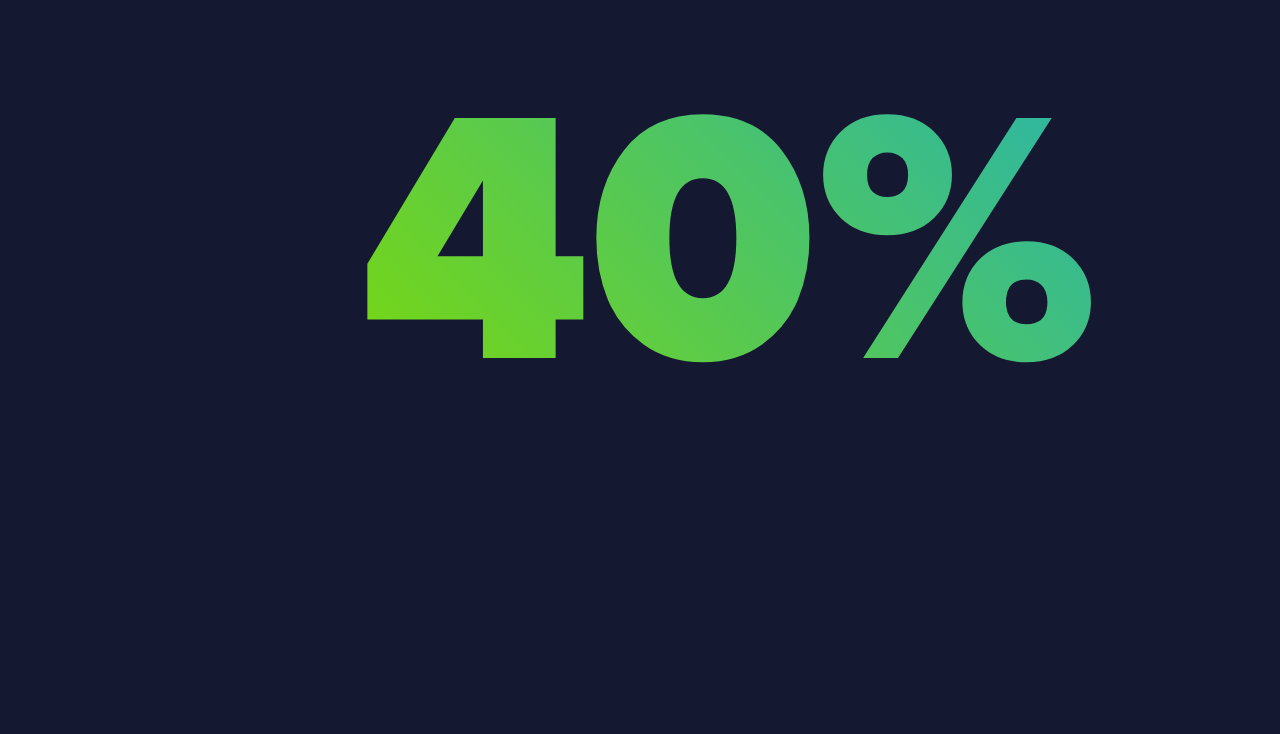
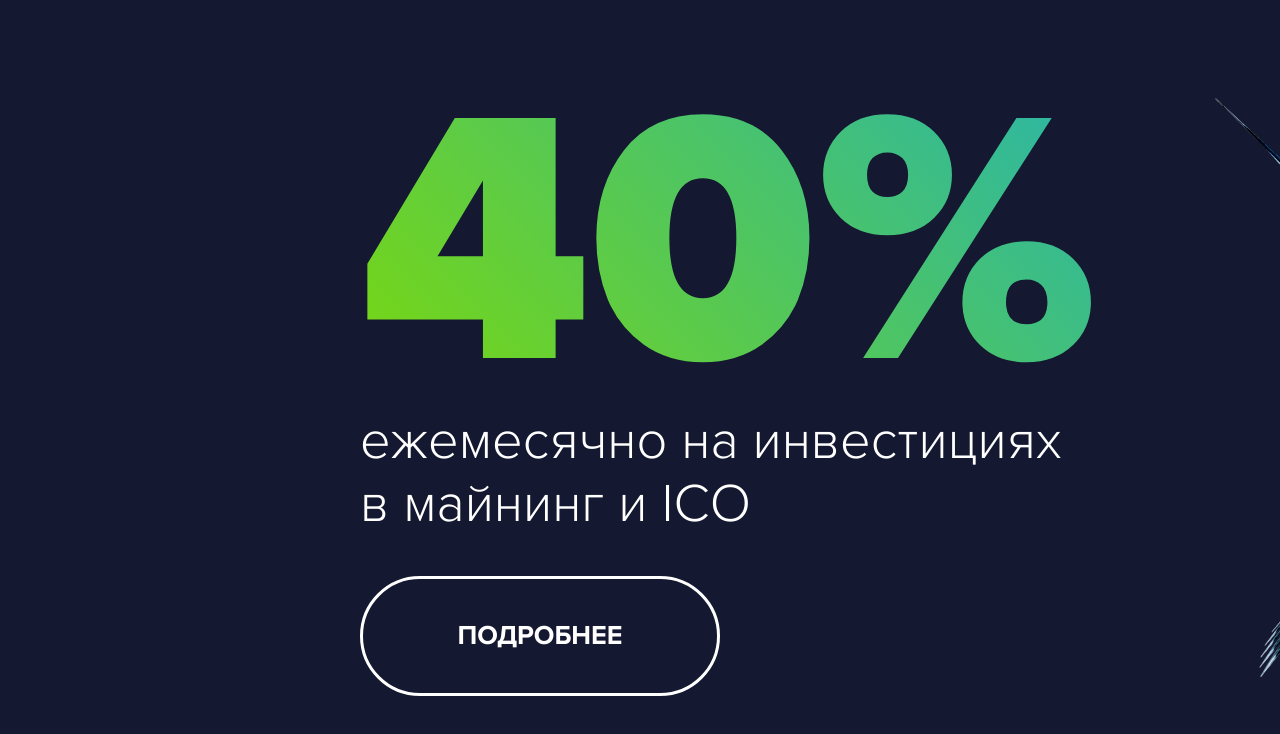
Before and after one commit to Ruslanmyznikov/Crypto, a website: page app/index.html in a window 1280 px wide. Shown: the part 202-936 px from the top of the page. Drawn offline with Linux system fonts and the light colour scheme.

Commit message:
end work on hero section and start work on traffic block

```diff
--- a/app/index.html
+++ b/app/index.html
@@ -44,7 +44,19 @@
     <p class="hero__sale gradient-text">
         40%
     </p>
+    <h1>
+        ежемесячно на инвестициях </br>
+        в майнинг и ICO
+    </h1>
+    <img class="hero__bird" src="img/collibri.png">
+    <button>
+        Подробнее
+    </button>
 </header>
+
+<section class="tariffs">
+
+</section>
 
 <script src="js/scripts.min.js"></script>
 
--- a/app/sass/main.sass
+++ b/app/sass/main.sass
@@ -16,11 +16,20 @@ body
   margin: 0
   box-sizing: border-box
 
+.gradient-text
+  background: linear-gradient(45deg, #81DB00 0%, #00A3FB)
+  -webkit-background-clip: text
+  -webkit-text-fill-color: transparent
+  color: #0B2349
+  display: table
+  margin: 20px auto
+
 .hero
   width: 1920px
   height: 1080px
   background-color: #141830
   padding-top: 58px
+  position: relative
 
   nav
     width: 1440px
@@ -104,15 +113,43 @@ body
     text-align: center
     padding-right: 461px
 
+  h1
+    color: white
+    font-family: 'Proxima Nova Lt'
+    font-weight: 300
+    font-style: normal
+    font-size: 54px
+    padding-left: 360px
+    margin-top: -106px
+    line-height: 63px
 
-.gradient-text
-  background: linear-gradient(45deg, #81DB00 0%, #00A3FB)
-  -webkit-background-clip: text
-  -webkit-text-fill-color: transparent
-  color: #0B2349
-  display: table
-  margin: 20px auto
 
+
+  &__bird
+    position: absolute
+    top: 300px
+    right: 240px
+
+  button
+    width: 360px
+    height: 120px
+    border: solid 3px white
+    background-color: transparent
+    font-family: 'Proxima Nova Rg'
+    font-weight: bold
+    font-style: normal
+    border-radius: 60px
+    color: white
+    font-size: 27px
+    text-transform: uppercase
+    margin-left: 360px
+    margin-top: 32px
+
+    &:hover
+      background-color: #00A3FB
+      border: solid 3px #00A3FB
+      cursor: pointer
+      transition: 0.5s
 
 
 
```
Also changed, not shown: app/css/main.min.css, app/img/collibri.png (added).
